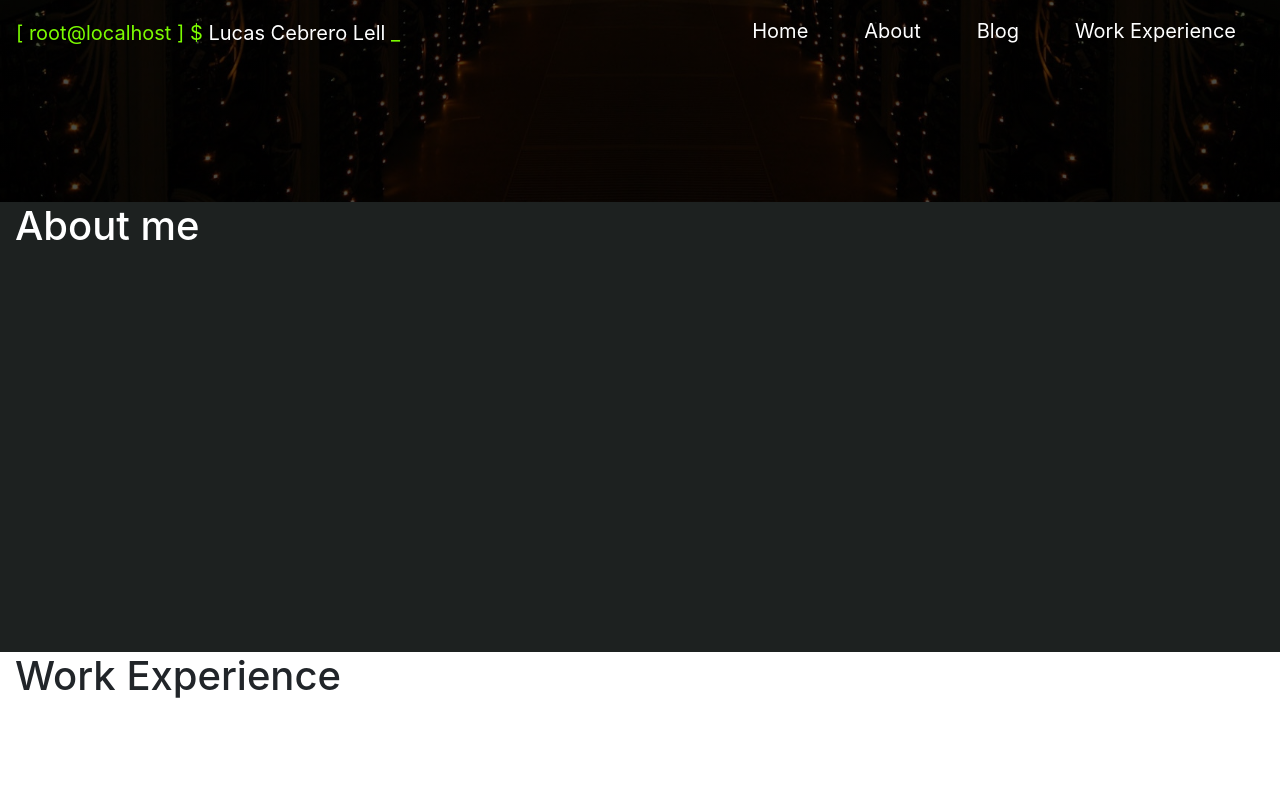
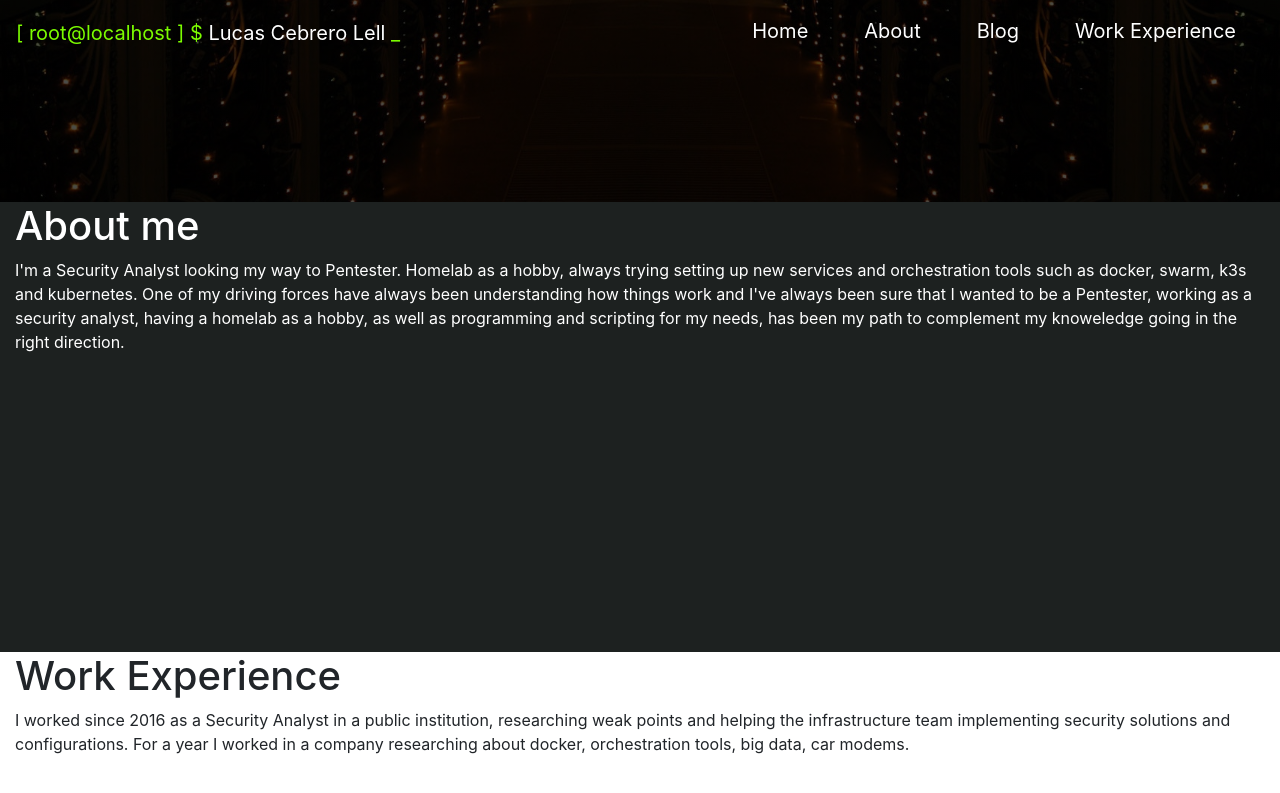
Before and after one commit to lucascebrero/lucascebrero.github.io, a Jekyll site: the page built from index.md, in a window 1280 px wide and 900 px high, scrolled down 698 px. Shown: the top 793 px of the window. Built offline with Jekyll 4.4.1, drawn with Linux system fonts in a browser that asks for light colours.

Commit message:
Description/ideas in about and work-experience

```diff
--- a/index.md
+++ b/index.md
@@ -15,7 +15,15 @@ title: Home
 </section>
 <section id="about" class="about container-fluid">
 	<h1>About me</h1>
+	<p>
+		I'm a Security Analyst looking my way to Pentester. Homelab as a hobby, always trying setting up new services and orchestration tools such as docker, swarm, k3s and kubernetes.
+		One of my driving forces have always been understanding how things work and I've always been sure that I wanted to be a Pentester, working as a security analyst, having a homelab as a hobby, as well as programming and scripting for my needs,  has been my path to complement my knoweledge going in the right direction.
+	</p>
 </section>
 <section id="work" class="work-experience container-fluid">
 	<h1>Work Experience</h1>
+	<p>
+		I worked since 2016 as a Security Analyst in a public institution, researching weak points and helping the infrastructure team implementing security solutions and configurations.
+		For a year I worked in a company researching about docker, orchestration tools, big data, car modems.
+	</p>
 </section>
```
